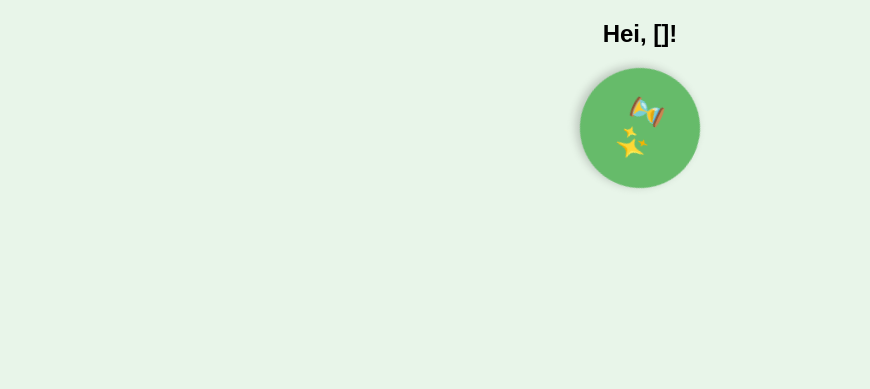
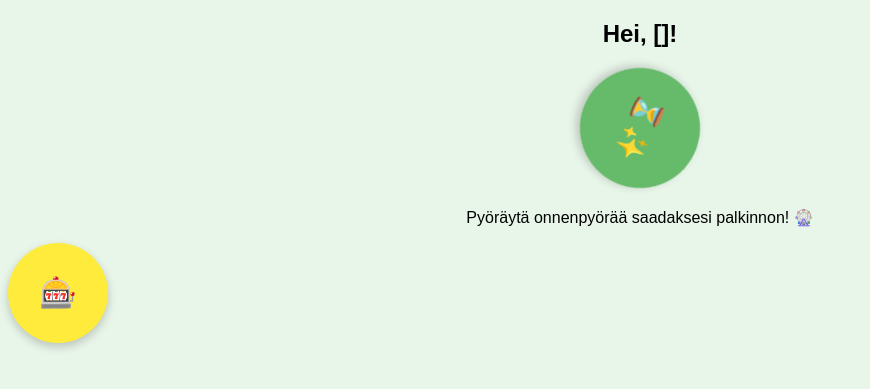
Before and after one commit to y4ng26/hieno-lomake, a Flask app: template templates/vastaus.html in a window 1280 px wide. Shown: the top 389 px of the page, without its empty margins (0-870 px from the left). Run offline with Flask 3, Linux system fonts and the light colour scheme; the template is opened without the code that fills it: most values are stand-ins (such as "Sample title", 1, 10 or a date in 2020).

Commit message:
onnenpyörä

```diff
--- a/templates/vastaus.html
+++ b/templates/vastaus.html
@@ -40,6 +40,53 @@
             background-color: #66bb6a; /* Muuttuu kirkkaammaksi lopussa */
             color: white;
         }
+        #back-link {
+            display: none;
+            margin-top: 20px;
+            font-size: 18px;
+            text-decoration: none;
+            color: white;
+            background-color: #388e3c;
+            padding: 10px 15px;
+            border-radius: 8px;
+            transition: background 0.3s;
+        }
+        #back-link:hover {
+            background-color: #2e7d32;
+        }
+        /* Onnenpyörän tyylit */
+        .wheel-container {
+            display: none;
+            margin-top: 20px;
+        }
+        .wheel {
+            width: 100px;
+            height: 100px;
+            border-radius: 50%;
+            background-color: #ffeb3b;
+            display: flex;
+            align-items: center;
+            justify-content: center;
+            font-size: 30px;
+            font-weight: bold;
+            color: #ff9800;
+            box-shadow: 0 4px 10px rgba(0, 0, 0, 0.2);
+            cursor: pointer;
+            transition: transform 1s ease-in-out;
+        }
+        .wheel.spinning {
+            transform: rotate(720deg);
+        }
+        #prize {
+            font-size: 24px;
+            margin-top: 10px;
+        }
+        #congrats {
+            font-size: 22px;
+            margin-top: 15px;
+            font-weight: bold;
+            color: #388e3c;
+        }
     </style>
 </head>
 <body>
@@ -49,9 +96,27 @@
         <div class="timer-circle" id="timer">5</div>
     </div>
 
+    <!-- Onnenpyörä -->
+    <div class="wheel-container" id="wheel-container">
+        <p>Pyöräytä onnenpyörää saadaksesi palkinnon! 🎡</p>
+        <div class="wheel" id="wheel">🎰</div>
+        <p id="prize"></p>
+        <p id="congrats"></p>
+    </div>
+
+    <!-- Linkki takaisin etusivulle -->
+    <a href="/" id="back-link">🔄 Takaisin alkuun</a>
+
     <script>
         let count = 5;
         let timerElement = document.getElementById('timer');
+        let backLink = document.getElementById('back-link');
+        let wheelContainer = document.getElementById('wheel-container');
+        let wheel = document.getElementById('wheel');
+        let prizeText = document.getElementById('prize');
+        let congratsText = document.getElementById('congrats');
+
+        let prizes = ["🎉", "🎁", "💎", "🍀", "🔥", "🌟", "🎈", "🍫", "🎶", "🏆"];
 
         let countdown = setInterval(() => {
             count--;
@@ -61,8 +126,21 @@
                 clearInterval(countdown);
                 timerElement.textContent = "⏳✨";
                 timerElement.classList.add("done");
+                wheelContainer.style.display = "block"; // Näytetään onnenpyörä
             }
         }, 1000);
+
+        wheel.addEventListener("click", () => {
+            wheel.classList.add("spinning");
+            setTimeout(() => {
+                wheel.classList.remove("spinning");
+                let prize = prizes[Math.floor(Math.random() * prizes.length)];
+                wheel.textContent = prize;
+                prizeText.textContent = "Voitit: " + prize;
+                congratsText.textContent = "Onneksi olkoon, {{ nimi }}! 🎊";
+                backLink.style.display = "inline-block"; // Näytetään takaisin-linkki
+            }, 2000);
+        });
     </script>
 </body>
 </html>
```
